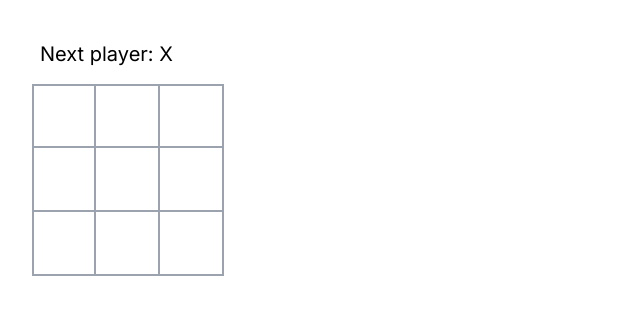
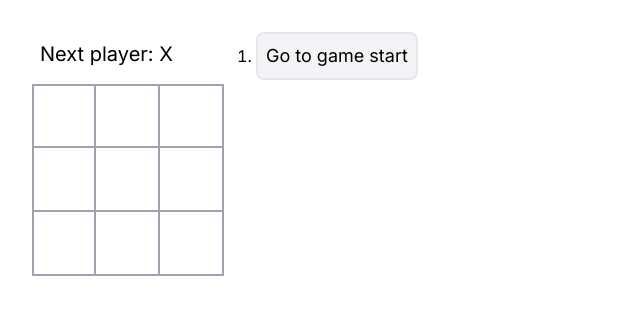
Before and after one commit to uraaaa24/tic-tac-toe, a Next.js app: page / in a window 1280 px wide. Shown: the top 314 px of the page, without its empty margins (0-640 px from the left). Built offline with nearby package versions, Linux system fonts and the light colour scheme.

Commit message:
refactor: Update Game component to handle history and jump buttons

```diff
--- a/src/components/Game.tsx
+++ b/src/components/Game.tsx
@@ -2,24 +2,30 @@
 
 import { useState } from 'react'
 import Board from './Board'
+import JumpButtons from './JumpButton'
 
 const Game = () => {
-  const [xIsNext, setXIsNext] = useState<boolean>(true)
   const [history, setHistory] = useState<Array<Array<string>>>([Array(9).fill(null)])
+  const [stepNumber, setStepNumber] = useState<number>(0)
 
-  const currentSquares = history[history.length - 1]
+  const xIsNext = stepNumber % 2 === 0
+  const currentSquares = history[stepNumber]
 
   function handlePlay(newSquares: string[]) {
-    setHistory([...history, newSquares])
-    setXIsNext(!xIsNext)
+    const newHistory = [...history.slice(0, stepNumber + 1), newSquares]
+
+    setHistory(newHistory)
+    setStepNumber(newHistory.length - 1)
+  }
+
+  function jumpTo(move: number) {
+    setStepNumber(move)
   }
 
   return (
     <div className="flex gap-8">
       <Board xIsNext={xIsNext} squares={currentSquares} onPlay={handlePlay} />
-      <div>
-        <ol>{/* TODO */}</ol>
-      </div>
+      <JumpButtons history={history} jumpTo={jumpTo} />
     </div>
   )
 }
--- /dev/null
+++ b/src/components/JumpButton.tsx
@@ -0,0 +1,19 @@
+const JumpButtons = ({ history, jumpTo }: { history: Array<Array<string>>; jumpTo: (nextMove: number) => void }) => {
+  return (
+    <ol className="list-decimal">
+      {history.map((_, move) => {
+        const description = move ? `Go to move #${move}` : 'Go to game start'
+
+        return (
+          <li key={move}>
+            <button onClick={() => jumpTo(move)} className="p-2 text-lg border-2 rounded-lg bg-gray-100">
+              {description}
+            </button>
+          </li>
+        )
+      })}
+    </ol>
+  )
+}
+
+export default JumpButtons
```
